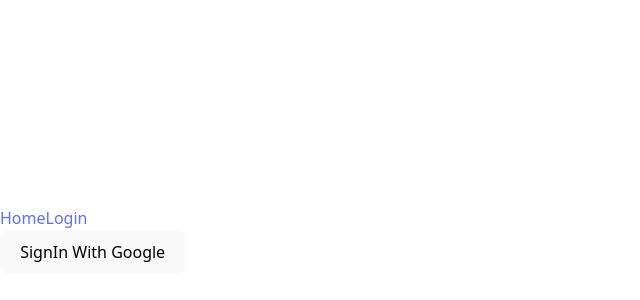
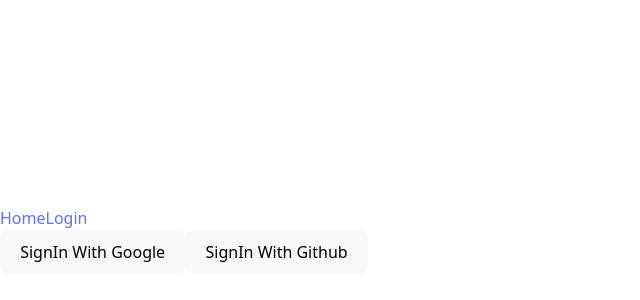
Before and after one commit to shohan89/simple-firebase, a React (Vite) app: page /login in a window 1280 px wide. Shown: the part 160-460 px from the top of the page, without its empty margins (0-640 px from the left). Built offline with nearby package versions, Linux system fonts and the light colour scheme.

Commit message:
feat: Enable Github sign in and Create github application

```diff
--- a/src/pages/Login.jsx
+++ b/src/pages/Login.jsx
@@ -1,13 +1,16 @@
-import { getAuth, GoogleAuthProvider, signInWithPopup, signOut } from "firebase/auth";
+import { getAuth, GithubAuthProvider, GoogleAuthProvider, signInWithPopup, signOut } from "firebase/auth";
 import { useState } from "react";
 import app from "../firebase/firebase.init";
 
 const Login = () => {
     const [user, setUser] = useState(null);
     const auth  = getAuth(app);
-    const provider = new GoogleAuthProvider();
+    const googleProvider = new GoogleAuthProvider();
+    const githubProvider = new GithubAuthProvider();
+
+    // Sign in with Google
     const handleGoogleSignIn = () =>{
-        signInWithPopup(auth, provider)
+        signInWithPopup(auth, googleProvider)
             .then(result => {
                 const loggedInUser = result.user;
                 console.log("🚀 ~ handleGoogleSignIn ~ user:", loggedInUser);
@@ -16,6 +19,18 @@ const Login = () => {
             .catch(error => {
                 console.error("Error signin with Google:", error.message);
             })
+    }
+
+    // Sign in with Github
+    const handleGithubSignIn = () => {
+        signInWithPopup(auth, githubProvider).then(result => {
+            const loggedInUser = result.user;
+            console.log("🚀 ~ handleGithubSignIn ~ loggedInUser:", loggedInUser);
+            setUser(loggedInUser);
+        })
+        .catch(error => {
+            console.error("Error signing in with Github: ", error.message);
+        })
     }
     const handleSignOut = () => {
         signOut(auth).then(result =>{
@@ -31,7 +46,12 @@ const Login = () => {
             {
                 user ?
                 <button onClick={handleSignOut}>SignOut</button> :
-                <button onClick={handleGoogleSignIn}>SignIn With Google</button>}
+                <div>
+                    <button onClick={handleGoogleSignIn}>SignIn With Google</button>
+                    <button onClick={handleGithubSignIn}>SignIn With Github</button>
+                </div>
+
+                }
             {
                 user && <div>
                     <h2>Welcome, {user.displayName}</h2>
```
